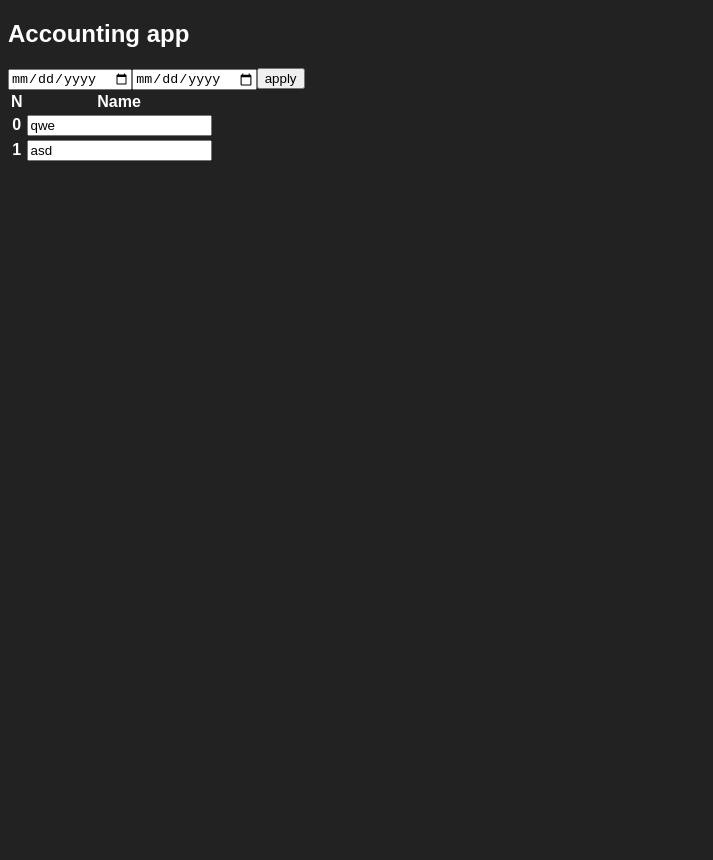
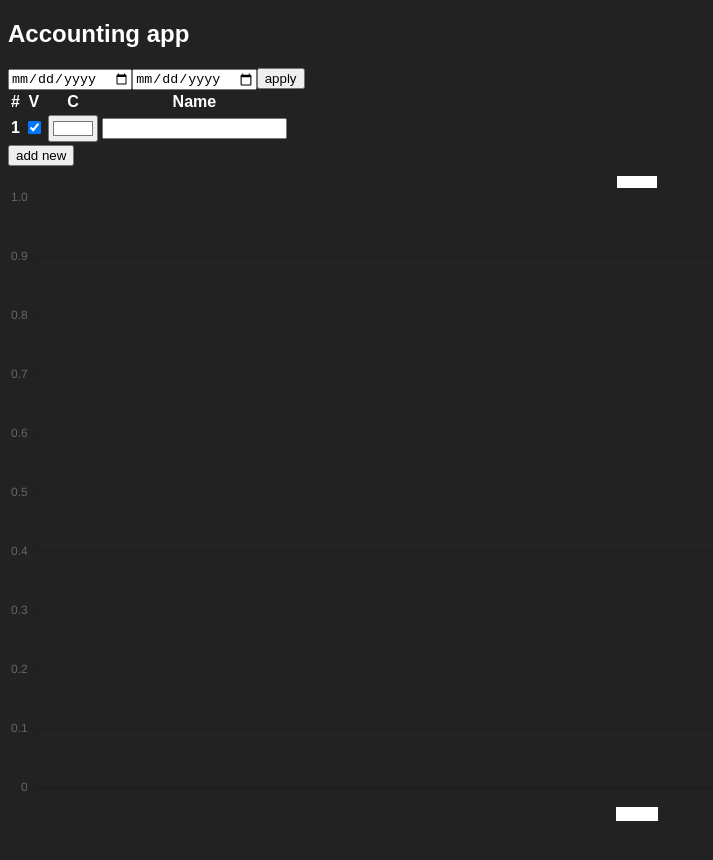
Before and after one commit to Slantl/chart-desk, a React (Vite) app: page / in a window 1280 px wide. Shown: the top 860 px of the page, without its empty margins (0-713 px from the left). Before the commit the page ends 800 px from the top, so only its background shows below. Built offline with nearby package versions, Linux system fonts and the light colour scheme.

Commit message:
Bar and Pie charts added, table modified

```diff
--- a/package.json
+++ b/package.json
@@ -9,7 +9,9 @@
     "preview": "vite preview"
   },
   "dependencies": {
+    "chart.js": "^4.0.1",
     "react": "^18.2.0",
+    "react-chartjs-2": "^5.0.1",
     "react-dom": "^18.2.0",
     "react-hook-form": "^7.40.0"
   },
--- a/src/App.tsx
+++ b/src/App.tsx
@@ -1,22 +1,24 @@
 import { FC, useEffect, useState } from "react"
 import "./App.css"
+import { BarChart } from "./components/BarChart"
 import { DataTable } from "./components/DataTable"
 import { PeriodForm } from "./components/PeriodForm"
+import { PieChart } from "./components/PieChart"
 
 export interface Entity {
-    name: string,
-    info: {[key: string]: number}
+  name: string,
+  color: string,
+  visible: boolean,
+  info: {[key: string]: number}
 }
 
 export const App: FC = () => {
   const [period, setPeriod] = useState<Date[]>([])
   const [data, setData] = useState<Entity[]>([
     {
-      name: "qwe",
-      info: {}
-    },
-    {
-      name: "asd",
+      name: "",
+      color: "#ffffff",
+      visible: true,
       info: {}
     }
   ])
@@ -37,6 +39,8 @@ export const App: FC = () => {
       <h1>Accounting app</h1>
       <PeriodForm period={period} setPeriod={setPeriod}/>
       <DataTable period={period} data={data} setData={setData}/>
+      <BarChart data={data} period={period}/>
+      <PieChart data={data} period={period}/>
     </section>
   )
 }
--- /dev/null
+++ b/src/components/BarChart.tsx
@@ -0,0 +1,48 @@
+import { Bar } from "react-chartjs-2"
+import {
+    Chart as ChartJS,
+    CategoryScale,
+    LinearScale,
+    BarElement,
+    Title,
+    Tooltip,
+    Legend,
+} from 'chart.js';
+import { FC } from "react";
+import { Entity } from "../App";
+
+ChartJS.register(
+    CategoryScale,
+    LinearScale,
+    BarElement,
+    Title,
+    Tooltip,
+    Legend
+);
+
+interface Props {
+    data: Entity[],
+    period: Date[]
+}
+
+export const BarChart: FC<Props> = ({ data, period }) => {
+    const labels = period.map(x => x.getDate())
+    const barData = {
+        labels,
+        datasets: data.filter(x => x.visible).map(x => {
+            return ({
+                label: x.name,
+                data: period.map(y => {
+                    if (y.getTime().toString() in x.info)
+                    return x.info[y.getTime().toString()]
+                }),
+                backgroundColor: x.color
+            })
+        })
+    }
+    return (
+        <>
+            <Bar data={barData}/>
+        </>
+    )
+}
--- a/src/components/DataTable.tsx
+++ b/src/components/DataTable.tsx
@@ -2,23 +2,49 @@ import { FC } from "react"
 import { Entity } from "../App"
 
 interface Props {
-    period: any[]
-    data: any[]
+    period: Date[]
+    data: Entity[]
     setData: React.Dispatch<React.SetStateAction<Entity[]>>
 }
 
 export const DataTable: FC<Props> = ({ period, data, setData }) => {
     const set = (event: React.ChangeEvent<HTMLInputElement>) => {
-        let temp = data.map(x => x)
-        console.log(event.currentTarget.parentElement)
-        //setData()
+        let temp: Entity[] = data.map(x => x)
+        let i = parseInt(event.currentTarget.getAttribute("data-i") || "")
+        let t = event.currentTarget.getAttribute("data-t") || 1
+        switch(event.currentTarget.type) {
+            case "checkbox":
+                temp[i].visible = event.currentTarget.checked
+                break
+            case "color":
+                temp[i].color = event.currentTarget.value
+                break
+            case "text":
+                temp[i].name = event.currentTarget.value
+                break
+            case "number":
+                temp[i].info[t] = parseInt(event.currentTarget.value)
+                break
+        }
+        setData(temp)
     }
+
+    const add = () => {
+        let temp: {[key: string]: number} = {}
+        period.forEach(x => {
+            temp[x.getTime().toString()] = 0
+        })
+        setData([...data, {name: "", color: "#ffffff", visible: true, info: temp}])
+    }
+
     return (
         <div>
             <table>
                 <thead>
                     <tr>
-                        <th>N</th>
+                        <th>#</th>
+                        <th>V</th>
+                        <th>C</th>
                         <th>Name</th>
                         {period.map(x => <th key={"headDate-" + x}>{x.getDate()}</th>)}
                     </tr>
@@ -27,14 +53,16 @@ export const DataTable: FC<Props> = ({ period, data, setData }) => {
                     {data.map((x, i) => {
                         return (
                             <tr key={"entity-" + i}>
-                                <th>{i}</th>
-                                <th><input type="text" value={x.name} onChange={set}/></th>
+                                <th>{i + 1}</th>
+                                <th><input type="checkbox" data-i={i.toString()} checked={x.visible} onChange={set}/></th>
+                                <th><input type="color" data-i={i.toString()} value={x.color} onChange={set}/></th>
+                                <th><input type="text" data-i={i.toString()} value={x.name} onChange={set}/></th>
                                 {
                                     period.map(y => {
                                         if (y.getTime().toString() in x.info)
                                         return (
                                         <th key={x.name + y.getTime().toString()}>
-                                            <input type="number" value={x.info[y.getTime().toString()]} onChange={set}/>
+                                            <input type="number" data-i={i.toString()} data-t={y.getTime().toString()} value={x.info[y.getTime().toString()]} onChange={set}/>
                                         </th>)})
                                 }
                             </tr>
@@ -42,6 +70,7 @@ export const DataTable: FC<Props> = ({ period, data, setData }) => {
                     })}
                 </tbody>
             </table>
+            <button onClick={add}>add new</button>
         </div>
     )
 }
--- /dev/null
+++ b/src/components/PieChart.tsx
@@ -0,0 +1,29 @@
+import { FC } from "react"
+import { Chart as ChartJS, ArcElement, Tooltip, Legend } from 'chart.js';
+import { Pie } from 'react-chartjs-2';
+import { Entity } from "../App";
+
+ChartJS.register(ArcElement, Tooltip, Legend);
+
+interface Props {
+    data: Entity[],
+    period: Date[]
+}
+
+export const PieChart: FC<Props> = ({ data, period }) => {
+    const pieData = {
+        labels: data.map(x => x.name),
+        datasets: [
+            {
+                label: "T",
+                data: data.map(x => period.reduce((sum: number, y) => sum + x.info[y.getTime().toString()], 0)),
+                backgroundColor: data.map(x => x.color)
+            }
+        ]
+    }
+    return (
+        <>
+            <Pie data={pieData}/>
+        </>
+    )
+}
```
Also changed, not shown: 1 other file (tests, documents, lock files or other folders).
